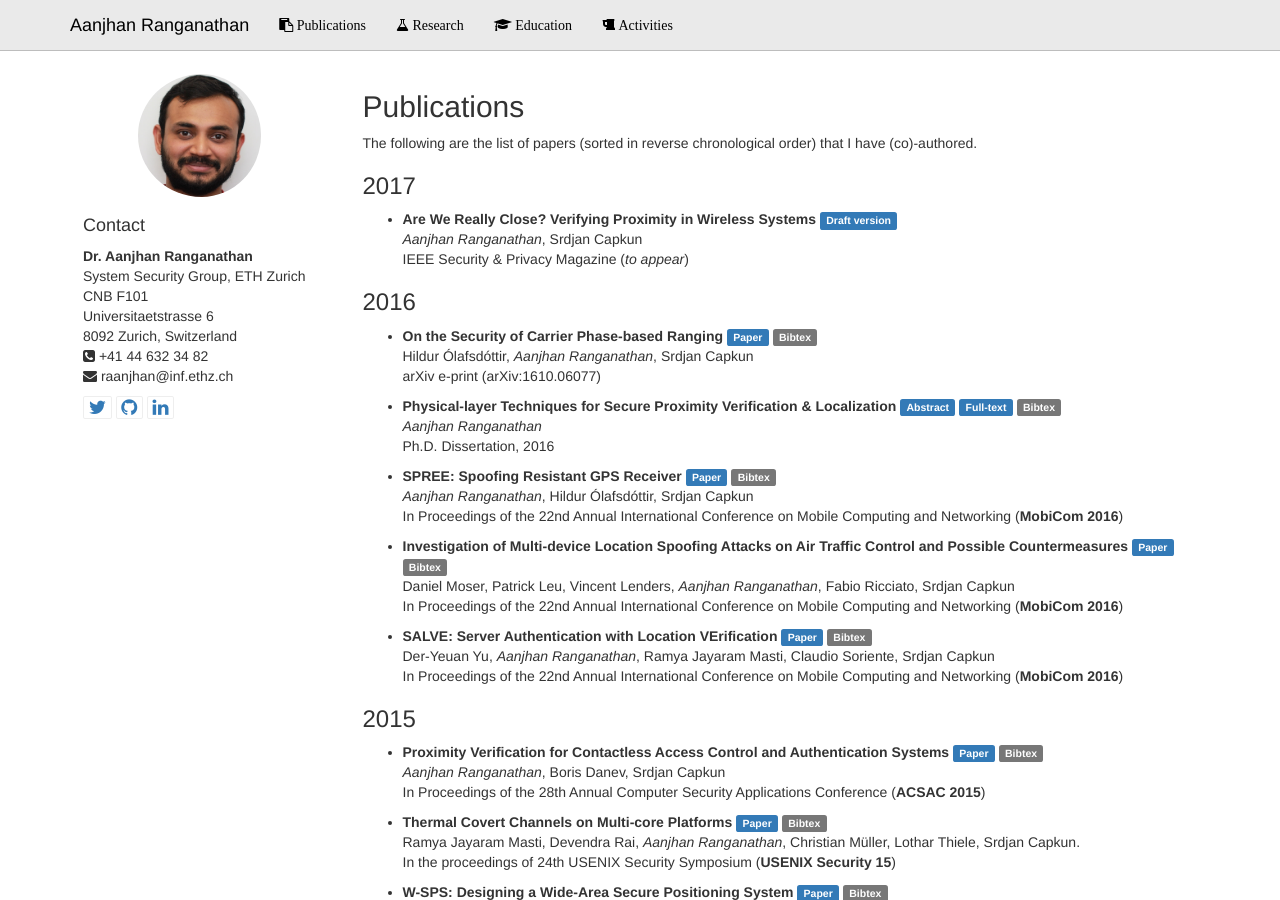
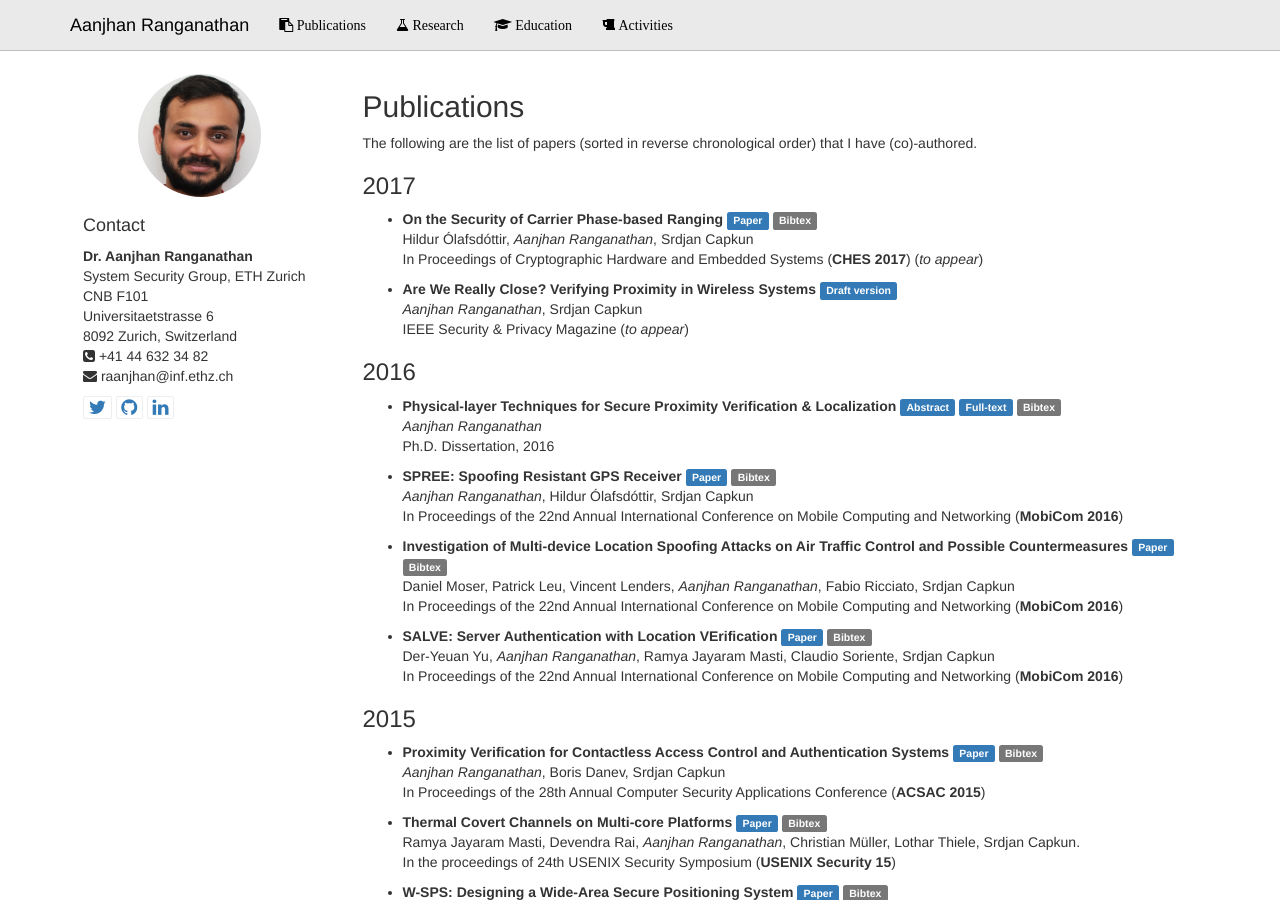
Before and after one commit to aanjhan/mywebsite, a Jekyll site: the page built from pubs/index.md, in a window 1280 px wide and 900 px high. Built offline with Jekyll 4.4.1, drawn with Linux system fonts in a browser that asks for light colours; Markdown is read by kramdown in place of the engine named in the settings.

Commit message:
updated news and publications

```diff
--- a/pubs/index.md
+++ b/pubs/index.md
@@ -8,14 +8,15 @@ layout: default
 The following are the list of papers (sorted in reverse chronological order) that I have (co)-authored.
 
 ### 2017
+- **On the Security of Carrier Phase-based Ranging** <a href="assets/phase_ranging.pdf" class="label label-primary">Paper</a> <a href="assets/phase_ranging.bib" class="label label-default">Bibtex</a><br/>
+Hildur Ólafsdóttir, *Aanjhan Ranganathan*, Srdjan Capkun<br/>
+In Proceedings of Cryptographic Hardware and Embedded Systems (**CHES 2017**) (*to appear*)
+
 - **Are We Really Close? Verifying Proximity in Wireless Systems** <a href="assets/ieeemag_secureranging.pdf" class="label label-primary">Draft version</a><br/>
 *Aanjhan Ranganathan*, Srdjan Capkun<br/>
 IEEE Security & Privacy Magazine (*to appear*)
 
 ### 2016
-- **On the Security of Carrier Phase-based Ranging** <a href="assets/phase_ranging.pdf" class="label label-primary">Paper</a> <a href="assets/phase_ranging.bib" class="label label-default">Bibtex</a><br/>
-Hildur Ólafsdóttir, *Aanjhan Ranganathan*, Srdjan Capkun<br/>
-arXiv e-print (arXiv:1610.06077)
 
 - **Physical-layer Techniques for Secure Proximity Verification & Localization**
 <a href="assets/thesis_abstract.pdf" class="label label-primary">Abstract</a> <a href="assets/aanjhan_thesis.pdf" class="label label-primary">Full-text</a> <a href="assets/aanjhan_thesis.bib" class="label label-default">Bibtex</a><br/>
```
Also changed, not shown: index.md (+1 -0 lines), 5 other files.
